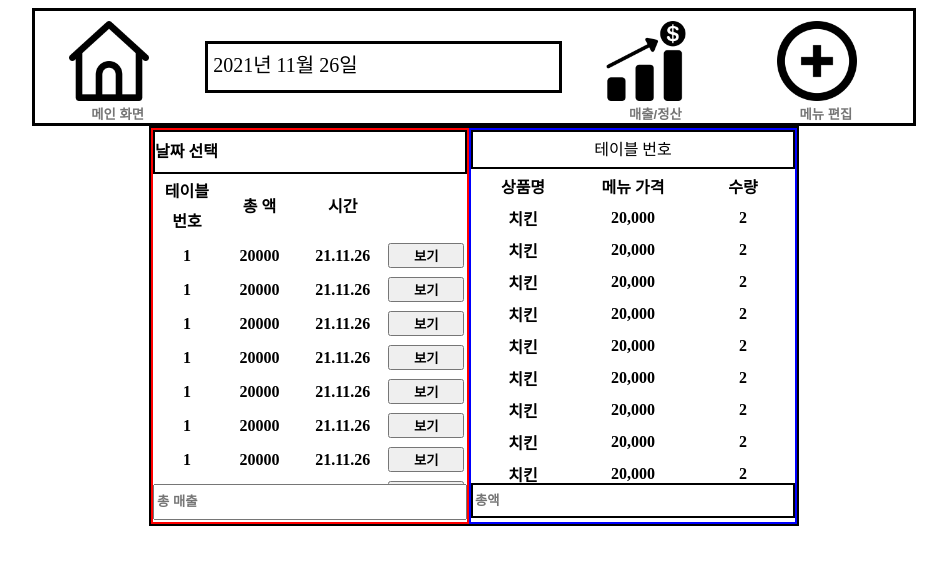
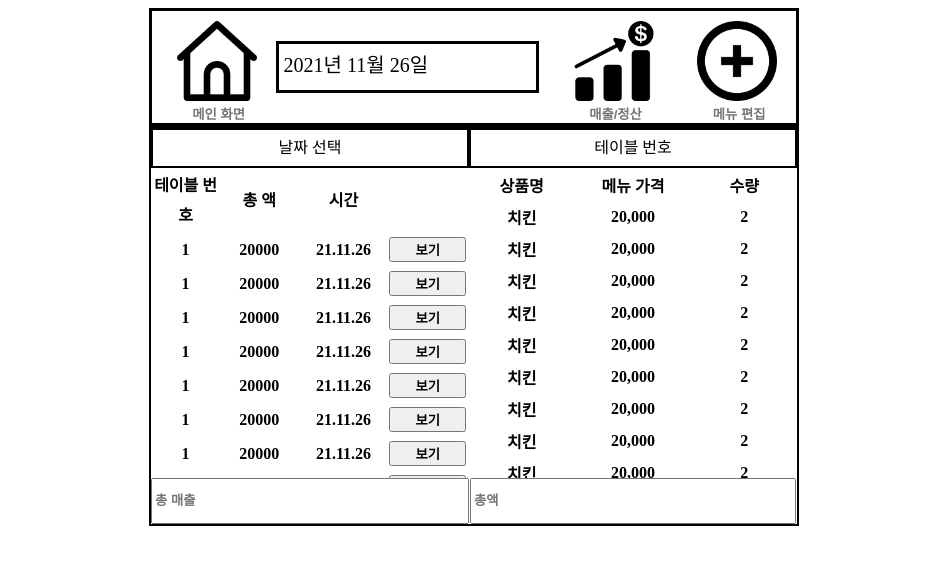
Before and after one commit to kiosksystem/pos, a Flask app: page /calc in a window 1280 px wide. Shown: the top 579 px of the page, without its empty margins (166-1113 px from the left). Run offline with Flask 2, Linux system fonts and the light colour scheme.

Commit message:
[#25] modify: Pos template 레이아웃 크기 조정

```diff
--- a/static/css/Pos_Addmenu.css
+++ b/static/css/Pos_Addmenu.css
@@ -39,7 +39,7 @@
 .menu_right .order_list {
 	display: flex;
 	width: 100%;
-	height: 68%;
+	height: 277px;
 	font-weight: bold;
 	margin-bottom: 1%;
 	overflow: scroll;
@@ -77,7 +77,8 @@ td #delete_btn {
 
 .menu_right .total_amount {
 	line-height: 30px;
-	width: 98%;
+	margin-left: 1px;
+	width: 97%;
 	height: 30px;
 	font-size: 20px;
 	border : black solid 2px;
--- a/static/css/Pos_calculate.css
+++ b/static/css/Pos_calculate.css
@@ -7,15 +7,16 @@
 
 .calculate_view .select_day {
     width: 100%;
-	line-height: 40px;
     border: black solid 2px;
     box-sizing: border-box;
-	font-weight: bold;
+    height: 10%;
+    line-height: 35px;
+    text-align: center;
 }
 
 .calculate_view .daily_property {
     width: 100%;
-    height: 79%;
+    height: 310px;
     display: flex;
 	line-height: 30px;
 	font-weight: bold;
@@ -49,7 +50,7 @@
 .calculate_view .total_amount {
     width: 100%;
     box-sizing: border-box;
-	line-height: 30px;
+	line-height: 40px;
 	font-weight: bold;
     flex-direction: column;
     font-weight: bold;
@@ -72,7 +73,7 @@
 .talbe_calculate .table_orderList{
     display: flex;
     width: 100%;
-    height: 80%;
+    height: 310px;
     font-weight: bold;
     overflow: scroll;
     overflow-x: hidden;
@@ -100,9 +101,8 @@
 }
 
 .talbe_calculate .total_amount {
-    width: 100%;
-    border: black solid 2px;
-    box-sizing: border-box;
-    height: 35px;
+    margin-left: 1px;
+    width: 97%;
+    height: 40px;
     font-weight: bold;
 }
--- a/static/css/Pos_formCommon.css
+++ b/static/css/Pos_formCommon.css
@@ -21,8 +21,6 @@
     display: block;
     width: 320px;
     height: 100%;
-    border : red solid 2px;
-    box-sizing: border-box;
     overflow: auto;
     justify-content: center;
 }
@@ -31,8 +29,6 @@
     display: block;
     width : 330px;
     height: 100%;
-    border : blue solid 2px;
-    box-sizing: border-box;
     overflow: auto;
     justify-content: center;
 }
--- a/static/css/Pos_main.css
+++ b/static/css/Pos_main.css
@@ -29,7 +29,7 @@
 
 .menu_right .order_list {
 	width: 100%;
-	height: 62%;
+	height: 247px;
 	float: left;
 	font-weight: bold;
 	margin-bottom: 1%;
@@ -103,10 +103,10 @@
 
 .menu_right .total_amount {
 	line-height: 30px;
-	width: 98%;
+	margin-left: 1px;
+	width: 97%;
 	height: 30px;
 	font-size: 20px;
-	border : black solid 2px;
 	position: sticky
 }
 
--- a/static/css/header.css
+++ b/static/css/header.css
@@ -5,13 +5,12 @@
 
 #header_form_container {
     display: flex;
-    width: 70%;
-    min-width: 650px;
+    width: 650px;
 }
 
 #header_form_container #header_form {
     display: flex;
-    width: 100%;
+    width: 650px;
     justify-content: space-between;
     border: 3px solid black;
 }
--- a/templates/Pos_main.html
+++ b/templates/Pos_main.html
@@ -28,7 +28,7 @@
                     <div class="property">
                         <div class="menu_name">상품명</div>
                         <div class="menu_price">가격</div>
-                        <div class="menu_num">수량</div>
+                        <div class="menu_num">수</div>
                         <div class="total_price">합계</div>
                         <div class="empty"></div>
                     </div>
```
Also changed, not shown: static/css/Pos_menuEdit.css (+24 -28 lines), templates/Pos_menuEdit.html (+7 -0 lines).
